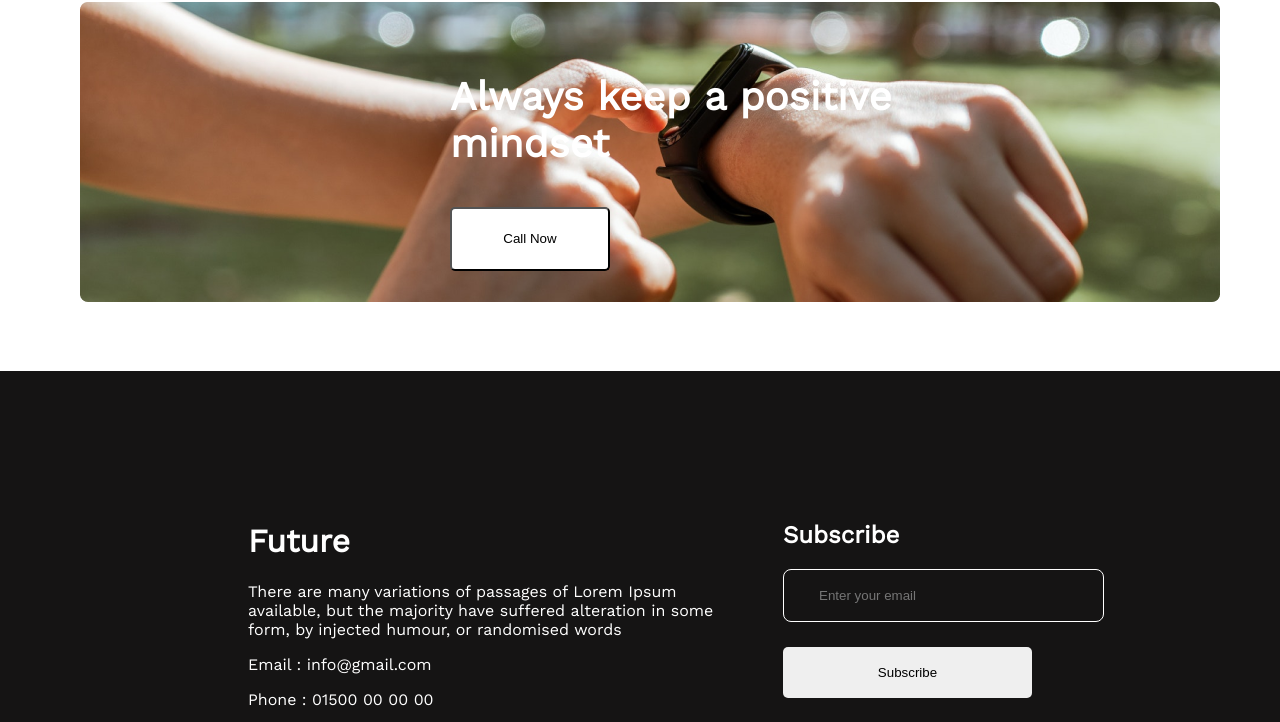
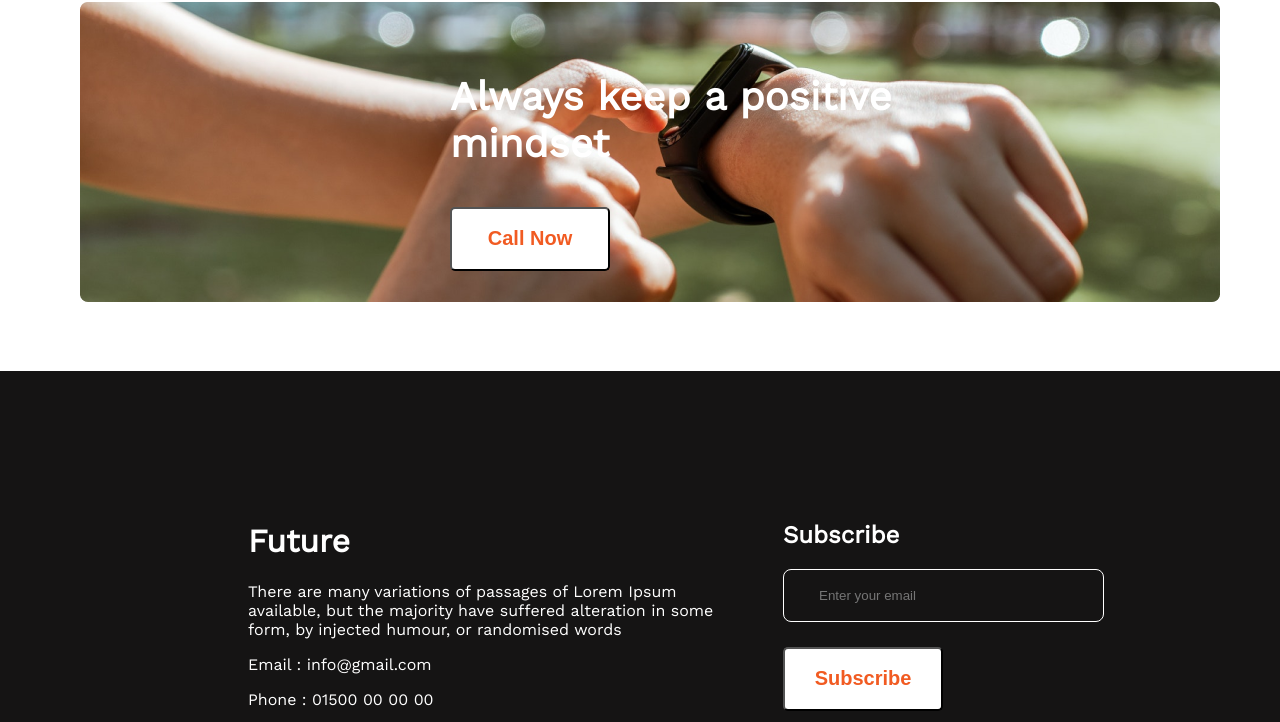
Before and after one commit to FahimReshad/new-year-repo, a plain HTML site: page index.html in a window 1280 px wide. Shown: the part 2270-2992 px from the top of the page. Drawn offline with nearby package versions, Linux system fonts and the light colour scheme.

Commit message:
finally completed the task

```diff
--- a/styles/new.css
+++ b/styles/new.css
@@ -19,7 +19,6 @@ body{
     text-align: right;
     font-size: 65px;
     font-weight: 700;
-
 }
 .header-description{
     margin-top: 24px;
@@ -33,6 +32,9 @@ body{
     height: 64px;
     border-radius: 5px;
     background: #F15B22;
+    color: #FFF;
+font-size: 20px;
+font-weight: 600;
 }
 .container{
     padding: 140px 300px 0 350px;
@@ -89,6 +91,10 @@ body{
     height: 64px;
     border-radius: 5px;
     background: #FFF;
+    color: #F15B22;
+    text-align: center;
+    font-size: 20px;
+    font-weight: 600;
 }
 footer{
     background-color:#151414;
@@ -103,17 +109,25 @@ footer{
 .content{
     width: 485px;
 }
-.footer-btn input{
+.footer-btn input[type="email"]{
     display: block;
     margin-bottom: 25px;
     padding: 18px 35px;
     color:(#757575);
-    border: 0;
-    border-radius: 5px;
+    /* border: 0; */
     width: 100%;
-}
-.footer-btn input[type="email"]{
     background-color: #151414;
     border-radius: 8px;
     border: 1px solid #FFF;
 }
+.footer-btn input[type="button"]{
+    width: 160px;
+    height: 64px;
+    border-radius: 5px;
+    background: #FFF;
+    color: #F15B22;
+text-align: center;
+font-size: 20px;
+font-weight: 600;
+
+}
```
